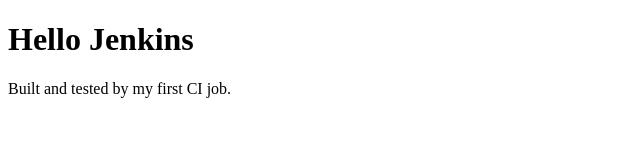
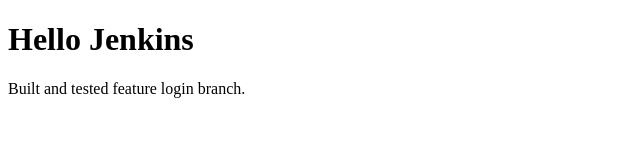
Before and after one commit to Sridevi-Venkataraman/simple, a plain HTML site: page index.html in a window 1280 px wide. Shown: the full height of the page, 0-640 px from the left. Drawn offline with Linux system fonts and the light colour scheme.

Commit message:
Update index.html

```diff
--- a/index.html
+++ b/index.html
@@ -3,6 +3,6 @@
 <head><title>Day 1 App</title></head>
 <body>
 <h1>Hello Jenkins</h1>
-  <p>Built and tested by my first CI job.</p>
+  <p>Built and tested feature login branch.</p>
 </body>
 </html>
```
